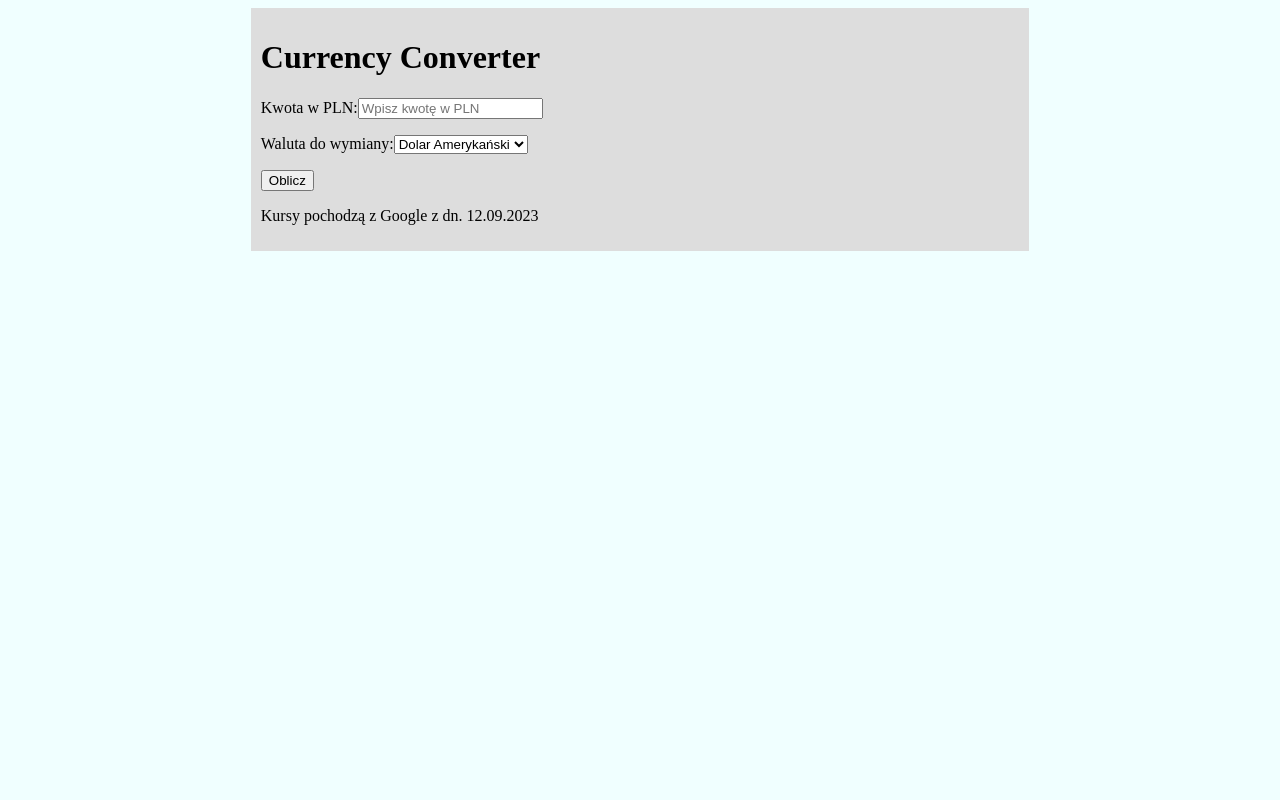
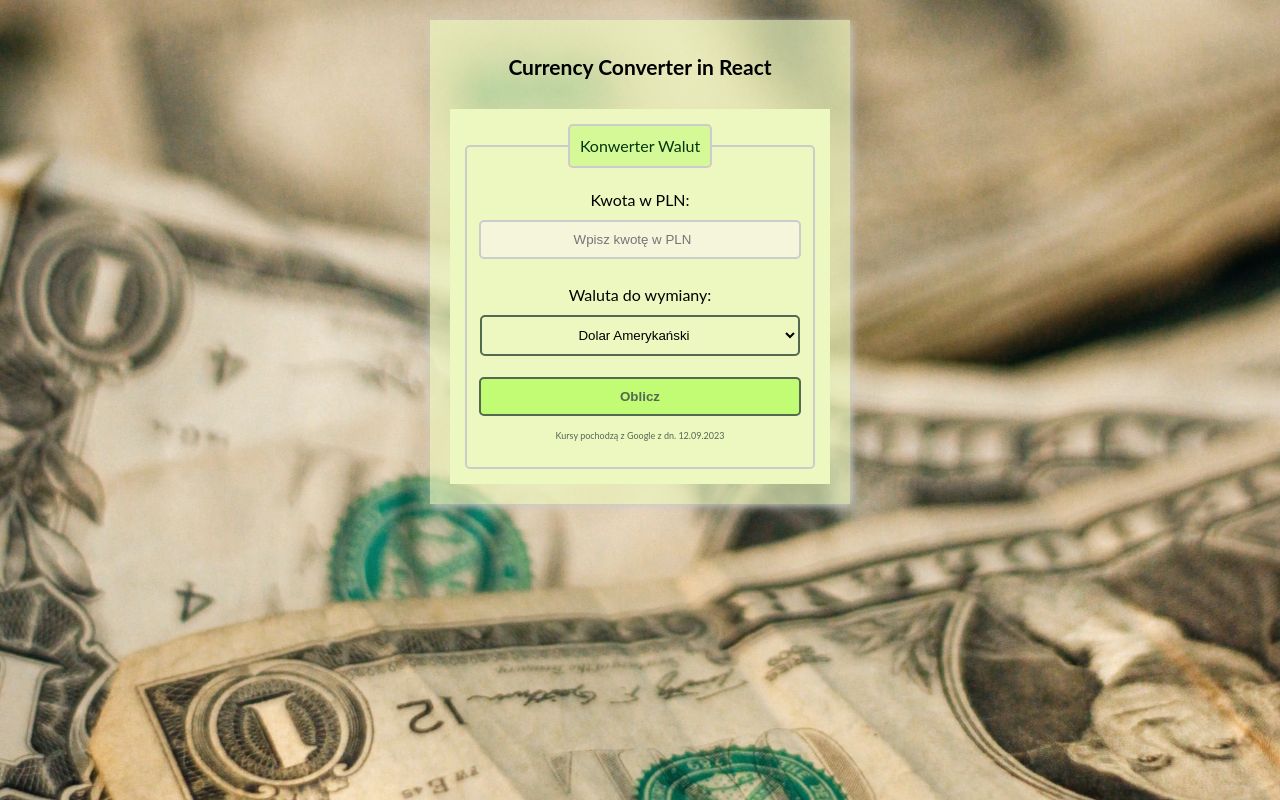
Before and after one commit to Mr-SuSeL/currency-converter-react, a React (Create React App) app: page / in a window 1280 px wide. Built offline with nearby package versions, Linux system fonts and the light colour scheme.

Commit message:
app styled

```diff
--- a/public/index.html
+++ b/public/index.html
@@ -24,7 +24,7 @@
       work correctly both with client-side routing and a non-root public URL.
       Learn how to configure a non-root public URL by running `npm run build`.
     -->
-    <title>React App</title>
+    <title>Currency Converter React App</title>
   </head>
   <body>
     <noscript>You need to enable JavaScript to run this app.</noscript>
--- a/src/App.css
+++ b/src/App.css
@@ -1,3 +1,22 @@
+html {
+    box-sizing: border-box;
+}
+
+*, ::after, ::before {
+    box-sizing: inherit;
+}
+
 body {
-    background-color: azure;
+    /* background-color: azure; */
+    font-family: "Lato", sans-serif;
+    line-height: 1.25;
+    background-image: url("tlo2.jpg");
+    background-size: cover;
+    background-position: center;
 }
+
+h1 {
+    font-size: 21px;
+    text-align: center;
+    padding-bottom: 15px;
+}
--- a/src/App.js
+++ b/src/App.js
@@ -19,7 +19,7 @@ function App() {
 
   return (
     <Container>
-      <h1>Currency Converter</h1>
+      <h1>Currency Converter in React</h1>
       <Form result={result} calcResult={calcResult} />
       {/* <Form result={result} calcResult={calcResult} /> */}
     </Container>
--- a/src/Container/style.css
+++ b/src/Container/style.css
@@ -1,6 +1,13 @@
 .body__container {
-    background-color: #ddd;
+    position: relative;
+    overflow-x: auto;
+    max-width: 420px;
+    padding: 20px;
+    box-shadow: 2px 2px 8px #ccc;
+    margin: 20px auto;
+    background-color: rgba(237, 247, 192, 0.664);
+    /* background-color: #ddd;
     max-width: 60%;
     margin: 0 auto;
-    padding: 10px;
+    padding: 10px; */
 }
--- a/src/Form/index.js
+++ b/src/Form/index.js
@@ -14,12 +14,15 @@ const Form = ({ calcResult, result }) => {
 
   return (
     // <>
-    <form onSubmit={onFormSubmit}>
+    <form class="form" onSubmit={onFormSubmit}>
+      <fieldset class="form__fieldset">
+        <legend class="form__legend">Konwerter Walut</legend>
         <p>
           <label>
             <span>Kwota w PLN:</span>
 
             <input
+              class="form__fieldLabel"
               type="number"
               placeholder="Wpisz kwotę w PLN"
               required
@@ -30,8 +33,9 @@ const Form = ({ calcResult, result }) => {
         </p>
         <p>
           <label>
-          <span>Waluta do wymiany:</span>
+            <span class="form__labelText">Waluta do wymiany:</span>
             <select
+              class="form__field"
               value={currency}
               onChange={(event) => setCurrency(event.target.value)}
             >
@@ -48,12 +52,15 @@ const Form = ({ calcResult, result }) => {
             </select>
           </label>
         </p>
-      <button>Oblicz</button>
-      <p>Kursy pochodzą z Google z dn. 12.09.2023</p>
+        <button class="form__button">Oblicz</button>
+        <p class="exchangeRate__date">
+          Kursy pochodzą z Google z dn. 12.09.2023
+        </p>
         {/* Result: */}
         {/* <Result result={result} /> */}
 
         <Outcome result={result} />
+      </fieldset>
     </form>
     // </>
   );
--- a/src/Form/style.css
+++ b/src/Form/style.css
@@ -0,0 +1,85 @@
+.form {
+    background-color: rgb(237, 247, 192);
+    padding: 10px;
+}
+
+.form__fieldset {
+    border-radius: 5px;
+    border: 2px solid #ccc;
+    margin: 5px 5px;
+    text-align: center;
+}
+
+.form__fieldLabel {
+    margin-top: 10px;
+    border: 2px solid #ccc;
+    padding: 10px;
+    width: 100%;
+    max-width: 350px;
+    text-align: center;
+    border-radius: 5px;
+}
+
+.form__fieldLabel:required {
+    background-color: beige;
+}
+
+.form__fieldLabel:out-of-range {
+    background-color: rgb(214, 122, 93);
+}
+
+.form__legend {
+    position: relative;
+    text-align: center;
+    padding: 10px;
+    border-radius: 5px;
+    border: 2px solid #ccc;
+    background-color: rgba(128, 255, 0, 0.22);
+    color: rgb(4, 54, 15);
+}
+
+.form__labelText {
+    display: inline-block;
+    width: 100%;
+    max-width: 350px;
+    padding: 10px 0px;
+    margin-right: 5px;
+    text-align: center;
+}
+
+.form__field {
+    background: rgb(237, 247, 192);
+    border-radius: 5px;
+    border: 2px solid rgb(83, 105, 82);
+    width: 320px;
+    text-align: center;
+    padding: 10px;
+}
+
+.form__button {
+    width: 100%;
+    padding: 10px;
+    margin: 5px 0;
+    border-radius: 5px;
+    border: 2px solid rgb(83, 105, 82);
+    background-color: rgba(128, 255, 0, 0.4);
+    color: rgb(83, 105, 82);
+    font-weight: bold;
+}
+
+.form__button:hover {
+    background-color: rgba(128, 255, 0, 0.85);
+    color: rgb(4, 54, 15);
+}
+
+.form__button:active {
+    background-color: rgba(128, 255, 0, 0.99);
+    color: rgb(2, 24, 6);
+    border: 2px solid rgb(2, 24, 6);
+}
+
+.exchangeRate__date {
+    font-size: 9px;
+    color: rgb(83, 105, 82);
+    text-align: center;
+}
```
Also changed, not shown: src/tlo2.jpg (added). Lines whose indentation alone changed are shown as unchanged.
